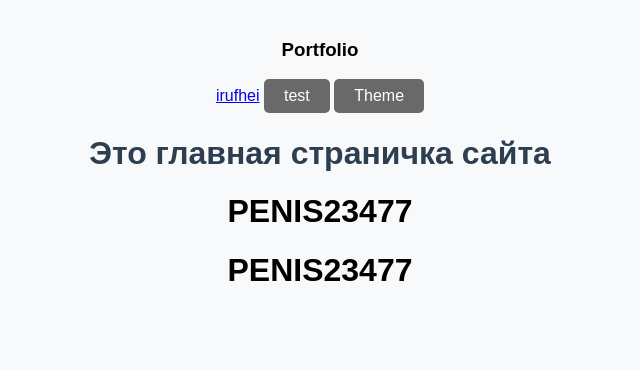
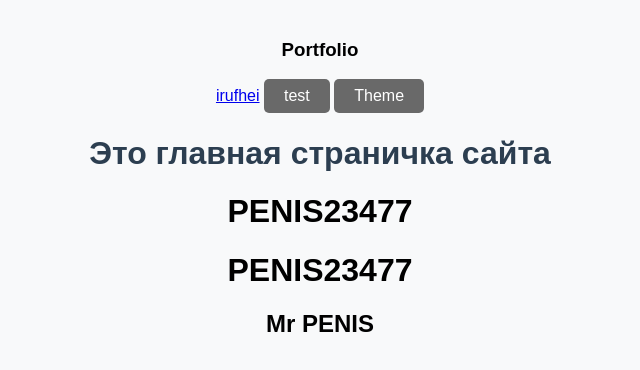
Before and after one commit to Termos47/Termos47.github.io, a plain HTML site: page sitee/index.html in a window 1280 px wide. Shown: the whole page, without its empty margins (320-960 px from the left). Drawn offline with Linux system fonts and the light colour scheme.

Commit message:
Merge branch 'main' of https://github.com/Termos47/Termos47.github.io

```diff
--- a/sitee/index.html
+++ b/sitee/index.html
@@ -24,6 +24,7 @@
             <div class="container1">
                 <h1>PENIS23477</h1>
                 <h1>PENIS23477</h1>
+                <h2>Mr PENIS</h2>
             </div>
         </main>
         <script src="script.js"></script>
```
